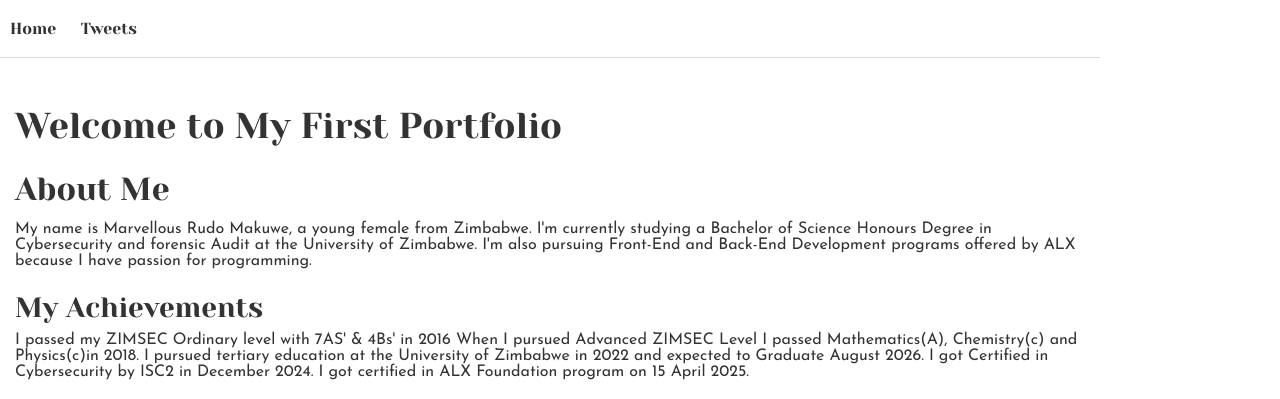
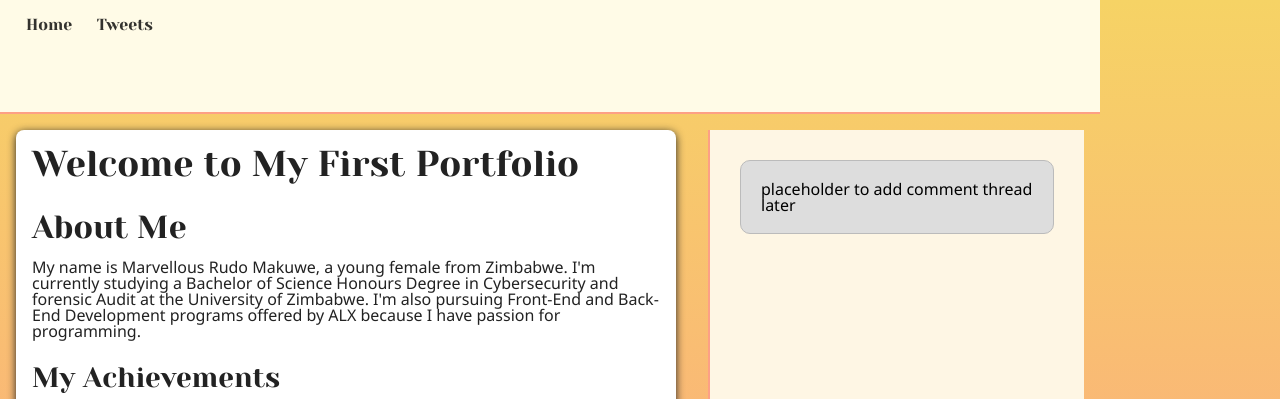
Before and after one commit to RudoCoder/alx_html_css, a plain HTML site: page css_basic/index.html in a window 1280 px wide. Shown: the top 399 px of the page. Drawn offline with Linux system fonts and the light colour scheme.

Commit message:
The html and css files

```diff
--- a/css_basic/index.html
+++ b/css_basic/index.html
@@ -7,7 +7,7 @@
     <link href="base.css" rel="stylesheet">
     <link href="styles.css" rel="stylesheet">
 </head>
-<body>
+<body class="works_on_smartphone">
     <header>
         <ul>
             <li><a href="index.html">Home</a></li>
--- a/css_basic/styles.css
+++ b/css_basic/styles.css
@@ -3,5 +3,56 @@ body {
     display: flex;
     flex-direction: column;
     margin: 0;
-    height: 100vh;
+    height: 900px;
+    background: linear-gradient(#f6d365 0%, #fda085 100%);
+    color: #222;
+    font-family: 'Segoe UI', Arial, sans-serif;
 }
+
+main {
+    display: flex;
+    flex-direction: row;
+    flex: auto;
+    min-height: 900px;
+}
+
+.logo {
+    font-size: 2em;
+    color: #fda085;
+    margin-right: 1em
+}
+
+article {
+    flex: 2;
+    overflow-y: auto;
+    min-width: 0;
+    background: #fff;
+    border-radius: 8px;
+    box-shadow: 0 2px 8px;
+    padding: 16px;
+    margin: 1em;
+}
+
+aside {
+    flex: 1;
+    overflow-y: auto;
+    min-width: 0;
+    background: #fef6e4;
+    border-left: 2px solid #fda085;
+    padding: 30px;
+    margin: 1em
+}
+
+header {
+    flex-shrink: 0;
+    background-color: #fffbe7;
+    border-bottom: 2px solid #fda085;
+    padding: 1em;
+}
+
+footer {
+    background-color: #fffbe7;
+    border-top: 2px solid #fda085;
+    text-align: center;
+    padding: 1em;
+}
```
Also changed, not shown: 1 other file.
